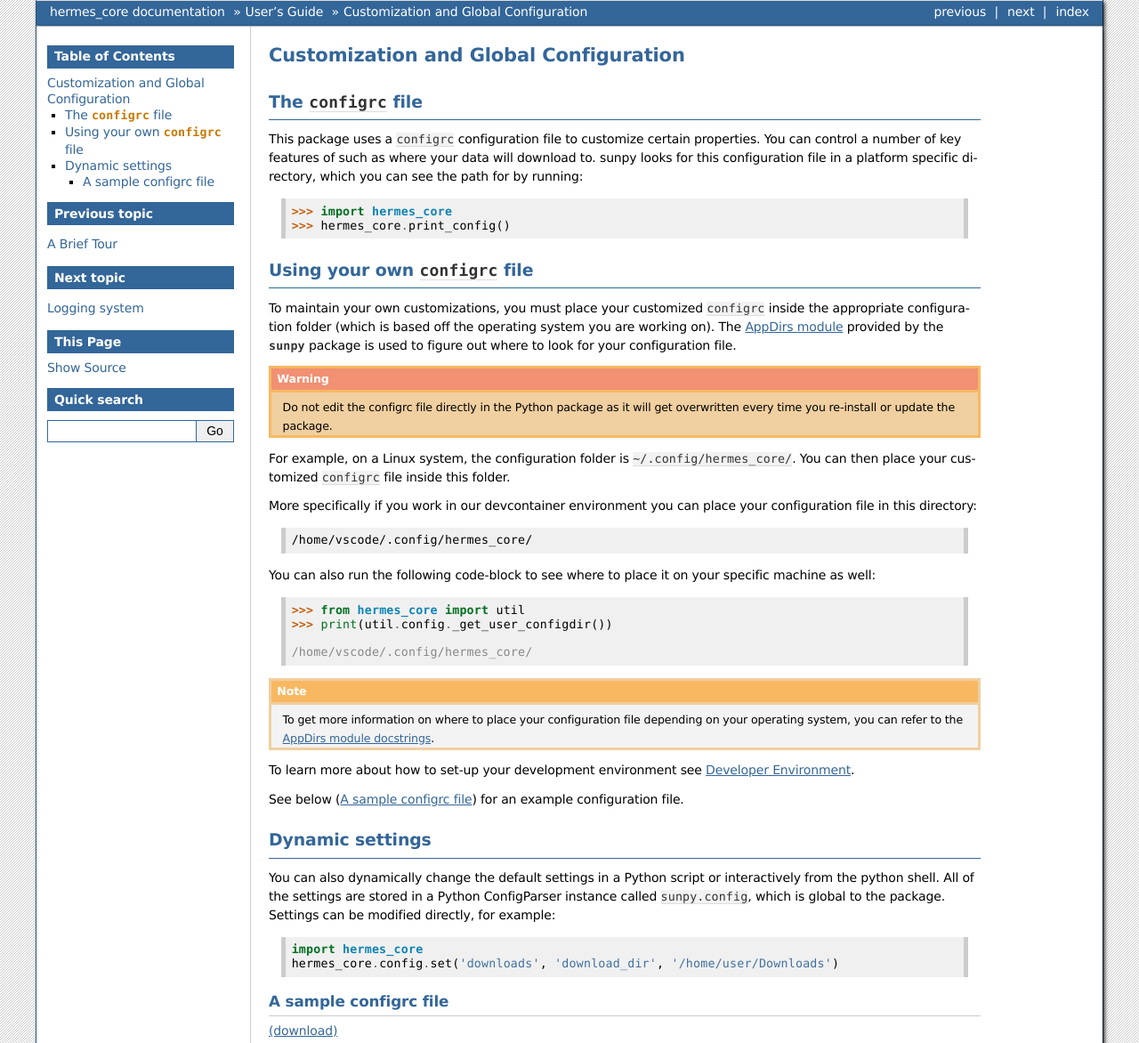
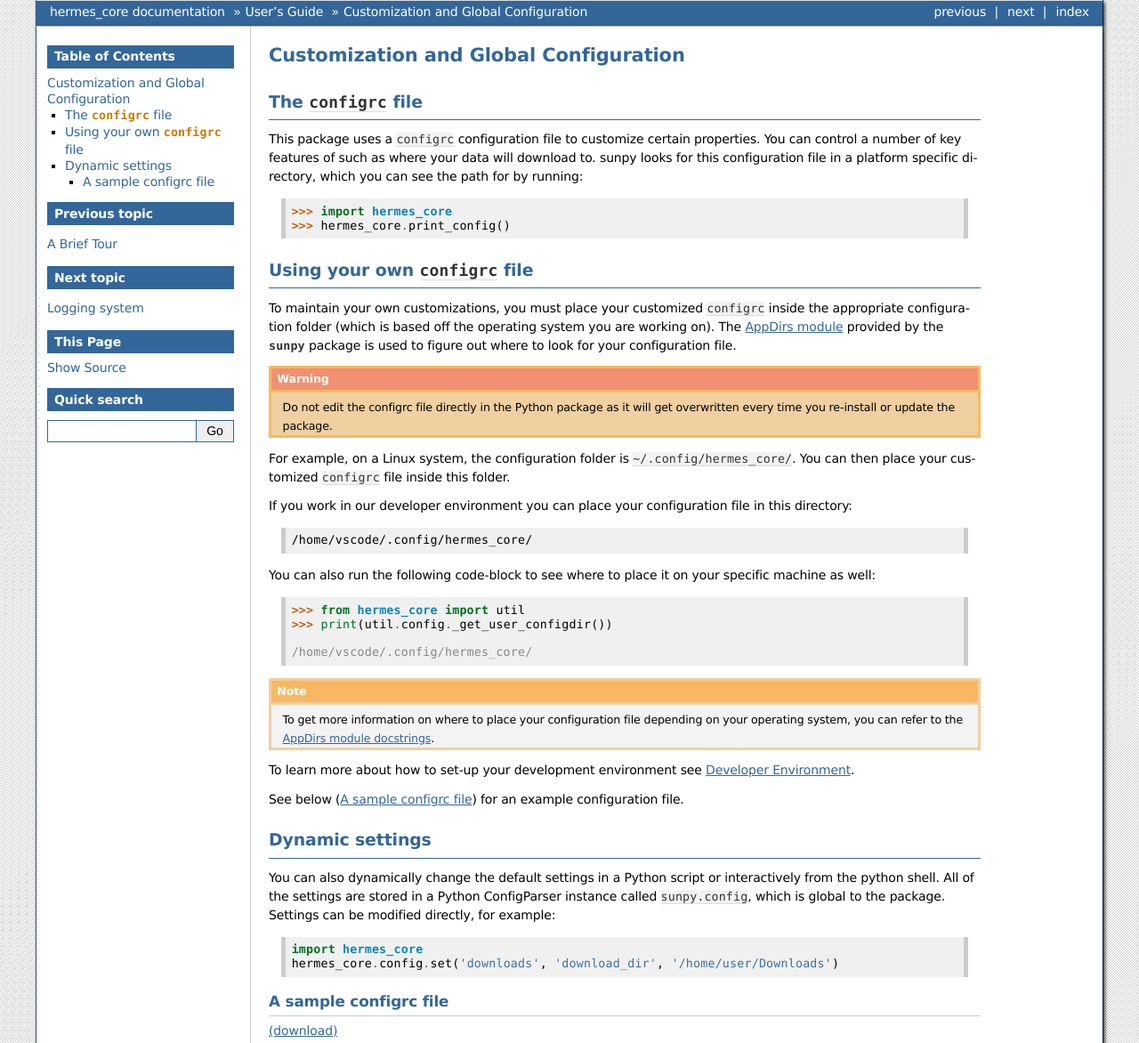
Before and after one commit to HERMES-SOC/hermes_core, a Sphinx documentation site: the page built from docs/user-guide/customization.rst, in a window 1280 px wide, cut to the strip 0-1172 px from the top of the page. Shown: the whole strip at 89% size. Built offline with Sphinx 7.4.7, drawn with Linux system fonts in a browser that asks for light colours; the version number could not be read and is left out.

Commit message:
Update docs/user-guide/customization.rst
Co-authored-by: Steven Christe <ehsteve@users.noreply.github.com>

```diff
--- a/docs/user-guide/customization.rst
+++ b/docs/user-guide/customization.rst
@@ -24,7 +24,7 @@ To maintain your own customizations, you must place your customized :file:`confi
 
 For example, on a Linux system, the configuration folder is :file:`~/.config/hermes_core/`. You can then place your customized :file:`configrc` file inside this folder.
 
-More specifically if you work in our devcontainer environment you can place your configuration file in this directory:
+If you work in our developer environment you can place your configuration file in this directory:
 
 .. code-block:: bash
 
```
